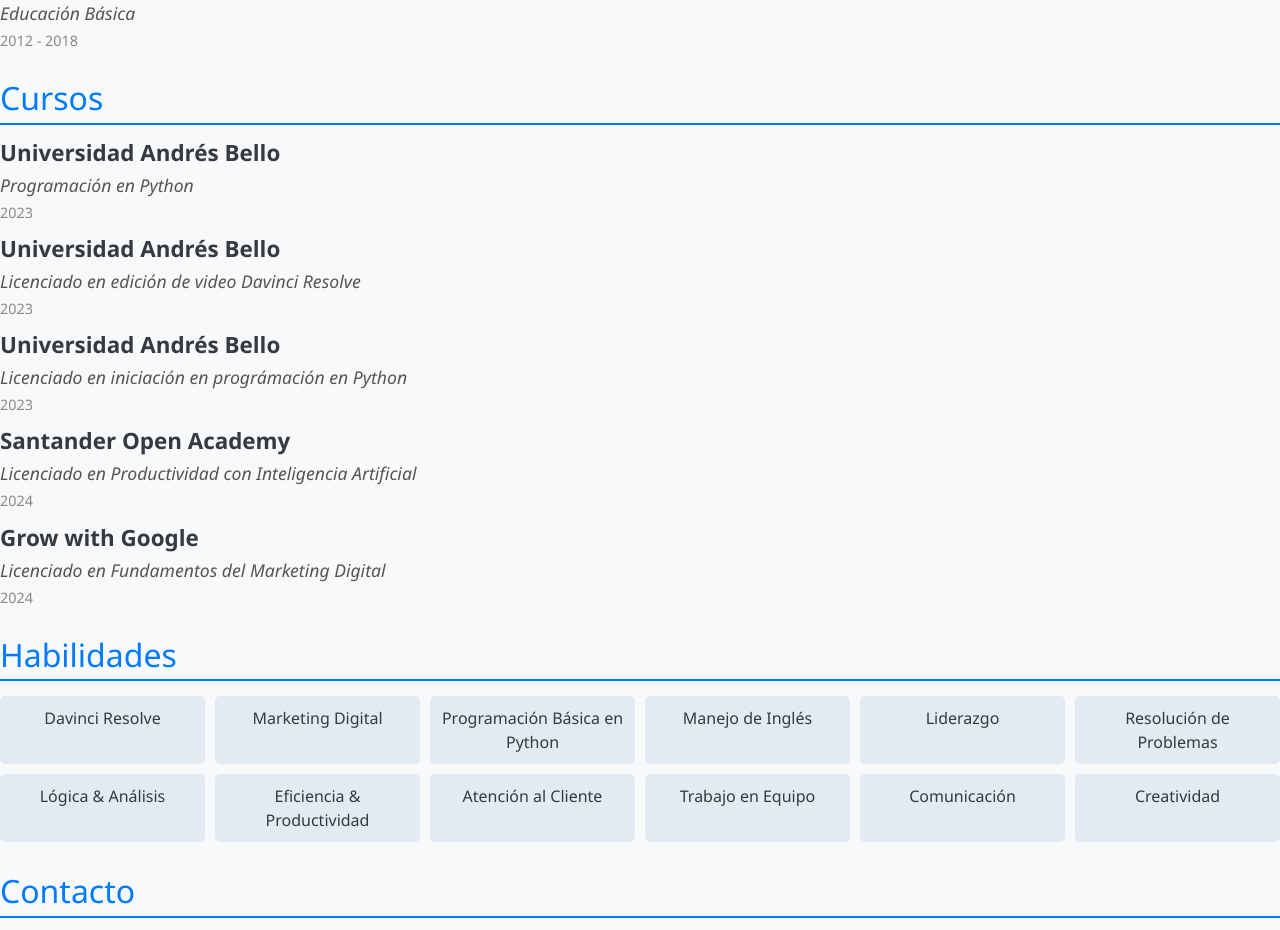
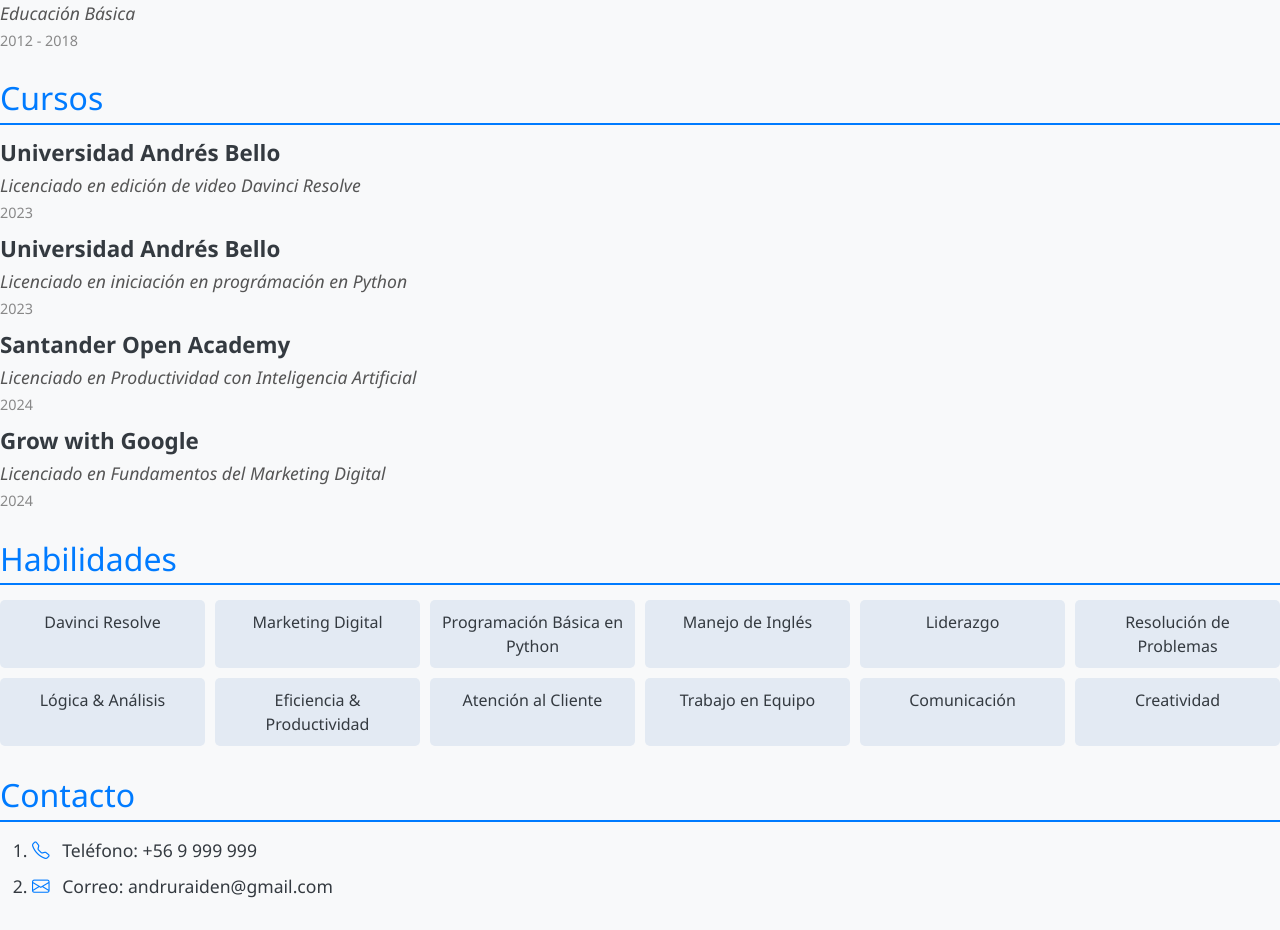
Before and after one commit to andresestudiantecl/cv-profesional, a plain HTML site: page index.html in a window 1280 px wide. Shown: the part 1338-2268 px from the top of the page. Drawn offline with nearby package versions, Linux system fonts and the light colour scheme.

Commit message:
Update index.html

```diff
--- a/index.html
+++ b/index.html
@@ -134,13 +134,7 @@
 <h2 class="title">Cursos</h2>
 <ol class="course_list">
 
-    <li class="course_item">
 
-        <h2 class="course_location">Universidad Andrés Bello</h2>
-        <h3 class="course_title">Programación en Python</h3>
-        <h3 class="course_date">2023</h3>
-
-    </li>
 
     <li class="course_item">
 
```
